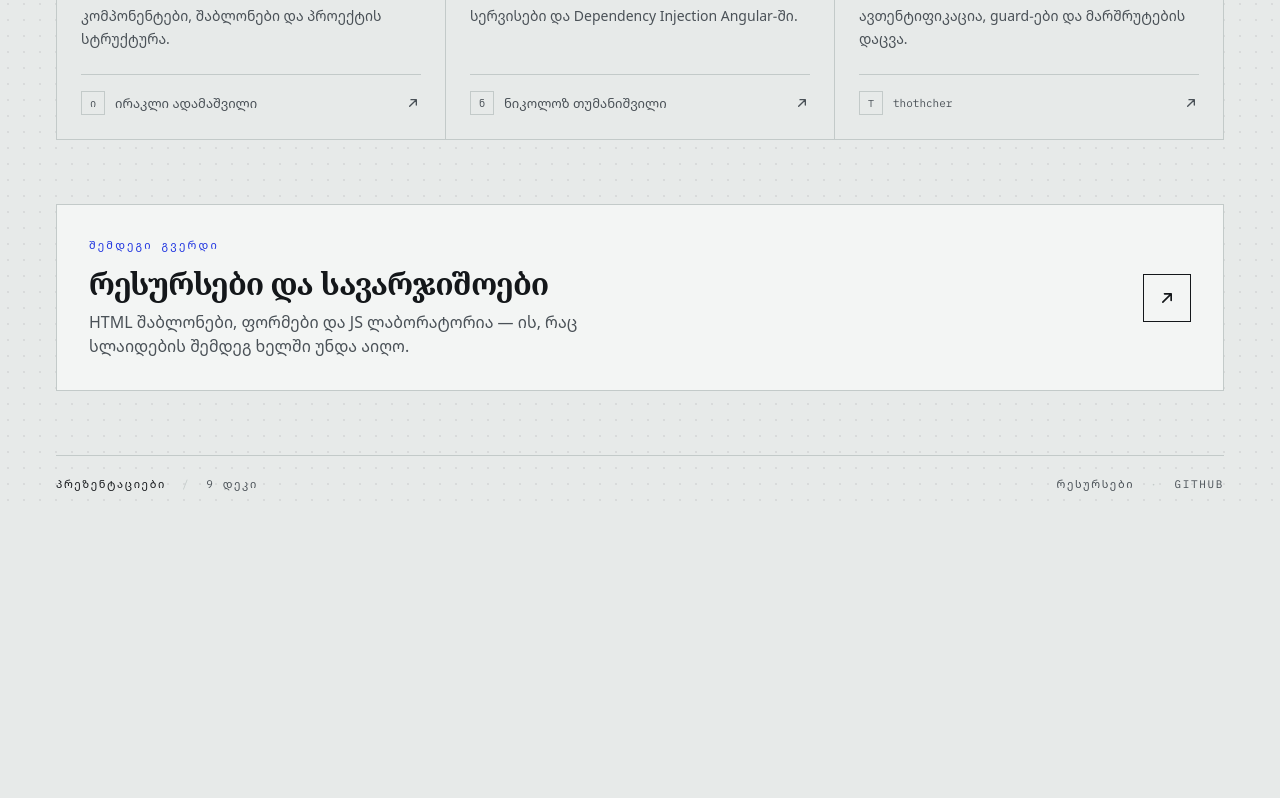
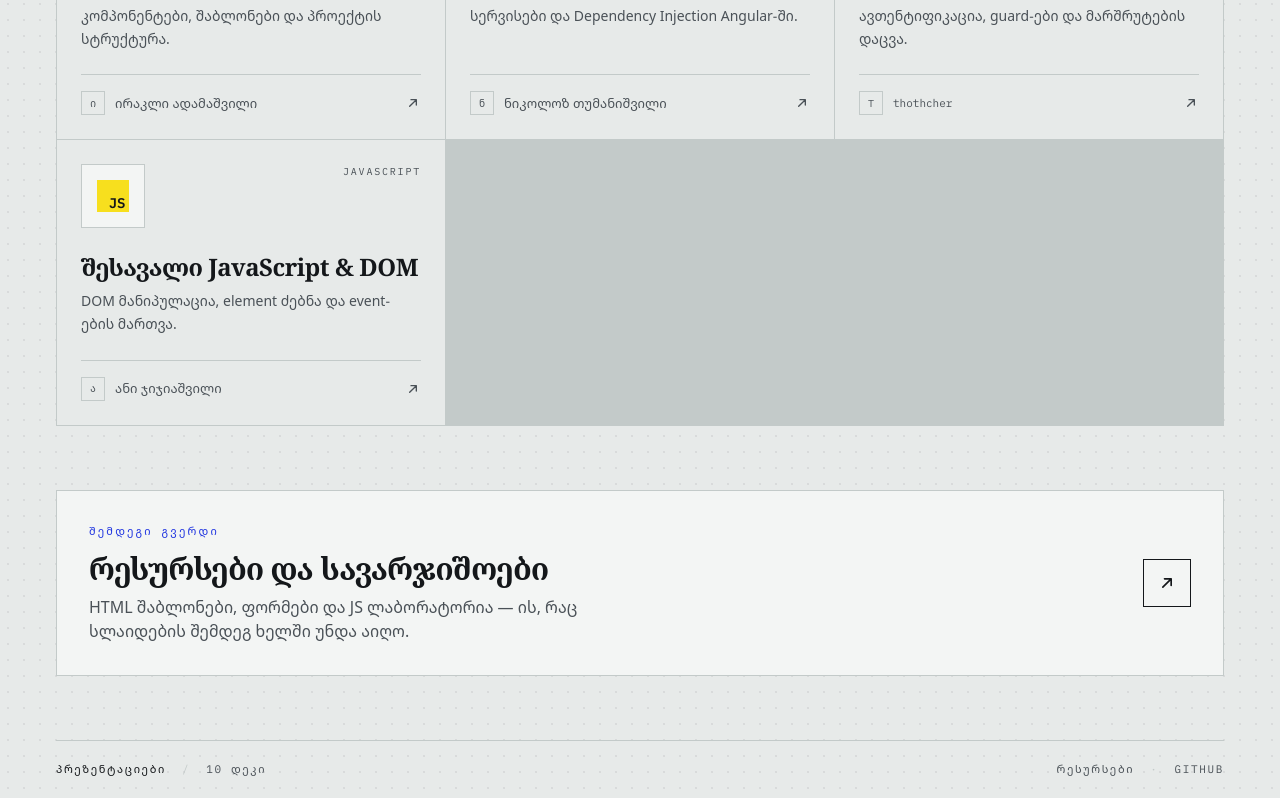
Before and after one commit to thothcher/presentations, a plain HTML site: page index.html in a window 1280 px wide. Shown: the part 1140-1938 px from the top of the page. Before the commit the page ends 1652 px from the top, so only its background shows below. Drawn offline with nearby package versions, Linux system fonts and the light colour scheme.

Commit message:
Add JS-DOM presentation by Ani Jijiashvili
- Added new card for 'შესავალი JavaScript & DOM' presentation
- Updated presentation counter from 9 to 10
- Added links.txt to track presentations

```diff
--- a/index.html
+++ b/index.html
@@ -323,6 +323,27 @@
         </div>
       </a>
 
+      <!-- 10 ─ შესავალი JavaScript & DOM -->
+      <a class="card group flex flex-col bg-paper p-6 transition-colors hover:bg-ink focus-visible:outline focus-visible:outline-2 focus-visible:-outline-offset-2 focus-visible:outline-live"
+         href="https://ani-jijiashvili-tbc-it-adacemy.github.io/JS-DOM/#1" target="_blank" rel="noopener"
+         data-cat="js" data-keys="javascript js dom დომ შესავალი intro manipulation event">
+        <div class="flex items-start justify-between gap-4">
+          <span class="grid h-16 w-16 shrink-0 place-items-center border border-rule bg-panel transition-colors group-hover:border-paper/25">
+            <svg class="h-8 w-8"><use href="#i-js"/></svg>
+          </span>
+          <span class="font-mono text-[10px] uppercase tracking-[0.18em] text-ink-2 transition-colors group-hover:text-paper/50">javascript</span>
+        </div>
+        <h2 class="display mt-6 text-2xl leading-tight font-semibold transition-colors group-hover:text-paper">შესავალი JavaScript & DOM</h2>
+        <p class="mt-2 flex-1 text-[14px] leading-relaxed text-ink-2 transition-colors group-hover:text-paper/60">DOM მანიპულაცია, element ძებნა და event-ების მართვა.</p>
+        <div class="mt-6 flex items-center justify-between border-t border-rule pt-4 transition-colors group-hover:border-paper/15">
+          <span class="flex items-center gap-2.5">
+            <span class="grid h-6 w-6 shrink-0 place-items-center border border-rule font-mono text-[10px] text-ink-2 transition-colors group-hover:border-paper/25 group-hover:text-paper/60">ა</span>
+            <span class="text-[13px] text-ink-2 transition-colors group-hover:text-paper/70">ანი ჯიჯიაშვილი</span>
+          </span>
+          <svg class="h-4 w-4 text-ink-2 transition-all group-hover:-translate-y-0.5 group-hover:translate-x-0.5 group-hover:text-paper"><use href="#i-arrow"/></svg>
+        </div>
+      </a>
+
     </div>
 
     <p id="empty" class="mt-px hidden border border-rule bg-panel p-10 text-center text-ink-2">
@@ -349,7 +370,7 @@
     <div class="flex items-center gap-4">
       <span class="text-ink">პრეზენტაციები</span>
       <span class="text-rule">/</span>
-      <span><span id="fCount">9</span> დეკი</span>
+      <span><span id="fCount">10</span> დეკი</span>
     </div>
     <div class="flex items-center gap-4">
       <a href="resources.html" class="transition-colors hover:text-ink">რესურსები</a>
```
Also changed, not shown: links.txt (added).
